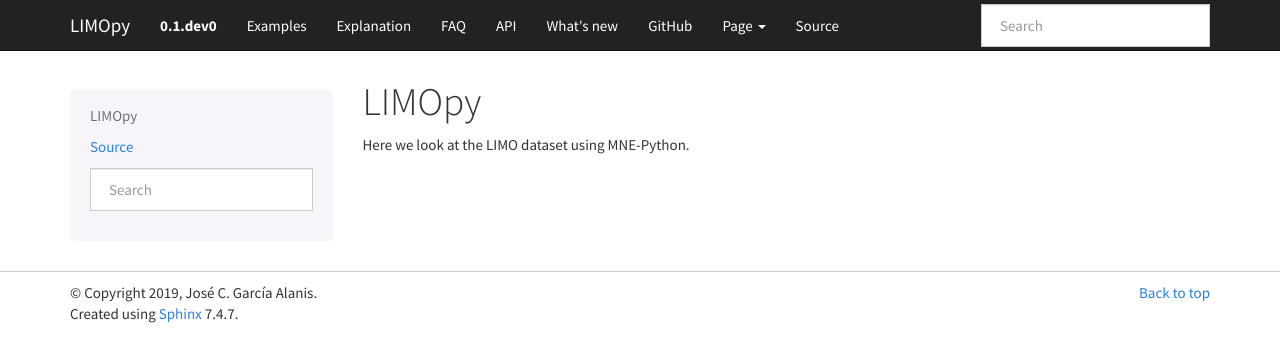
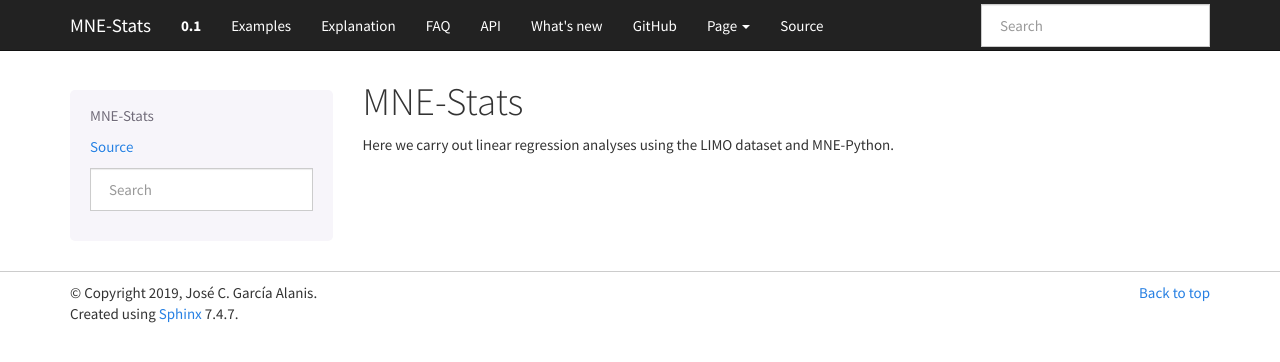
Before and after one commit to JoseAlanis/mne-stats, a Sphinx documentation site: the page built from doc/index.rst, in a window 1280 px wide. Shown: the top 362 px of the page. Built offline with Sphinx 7.4.7, drawn with Linux system fonts in a browser that asks for light colours.

Commit message:
update index.rst and conf.py

```diff
--- a/doc/conf.py
+++ b/doc/conf.py
@@ -57,7 +57,7 @@ source_suffix = '.rst'
 master_doc = 'index'
 
 # General information about the project.
-project = u'LIMOpy'
+project = u'MNE-Stats'
 copyright = u'2019, José C. García Alanis'
 author = u'José C. García Alanis'
 
@@ -66,9 +66,9 @@ author = u'José C. García Alanis'
 # built documents.
 #
 # The short X.Y version.
-version = u'0.1.dev0'
+version = u'0.1'
 # The full version, including alpha/beta/rc tags.
-release = u'0.1.dev0'
+release = u'0.1'
 
 # The language for content autogenerated by Sphinx. Refer to documentation
 # for a list of supported languages.
@@ -222,7 +222,7 @@ html_static_path = ['_static']
 # html_search_scorer = 'scorer.js'
 
 # Output file base name for HTML help builder.
-htmlhelp_basename = 'limopydoc'
+htmlhelp_basename = 'mne-stats-doc'
 
 # -- Options for LaTeX output ---------------------------------------------
 
@@ -244,7 +244,7 @@ htmlhelp_basename = 'limopydoc'
 # (source start file, target name, title,
 #  author, documentclass [howto, manual, or own class]).
 latex_documents = [
-    (master_doc, 'LIMOpy.tex', u'LIMOpy Documentation',
+    (master_doc, 'MNE-Stats.tex', u'MNE-Stats Documentation',
      u'Jose C. Garcia Alanis', 'manual'),
 ]
 
@@ -274,7 +274,7 @@ latex_documents = [
 # One entry per manual page. List of tuples
 # (source start file, name, description, authors, manual section).
 man_pages = [
-    (master_doc, 'LIMOpy', u'LIMOpy Documentation',
+    (master_doc, 'MNE-Stats', u'MNE-Stats Documentation',
      [author], 1)
 ]
 
@@ -288,8 +288,8 @@ man_pages = [
 # (source start file, target name, title, author,
 #  dir menu entry, description, category)
 texinfo_documents = [
-    (master_doc, 'LIMOpy', u'LIMOpy Documentation',
-     author, 'LIMOpy', 'Linear regression analysis',
+    (master_doc, 'MNE-Stats', u'MNE-Stats Documentation',
+     author, 'MNE-Stats', 'Linear Regression Analysis',
      'Miscellaneous'),
 ]
 
--- a/doc/index.rst
+++ b/doc/index.rst
@@ -1,9 +1,9 @@
-.. autoreject documentation master file, created by
-   sphinx-quickstart on Mon May 23 16:22:52 2016.
+.. MNE-Stats documentation master file, updated by
+   jose c. garcia alanis on Fri Jul 05 09:04:55 2016.
    You can adapt this file completely to your liking, but it should at least
    contain the root `toctree` directive.
 
-LIMOpy
-==========
+MNE-Stats
+=========
 
-Here we look at the LIMO dataset using MNE-Python.
+Here we carry out linear regression analyses using the LIMO dataset and MNE-Python.
```
